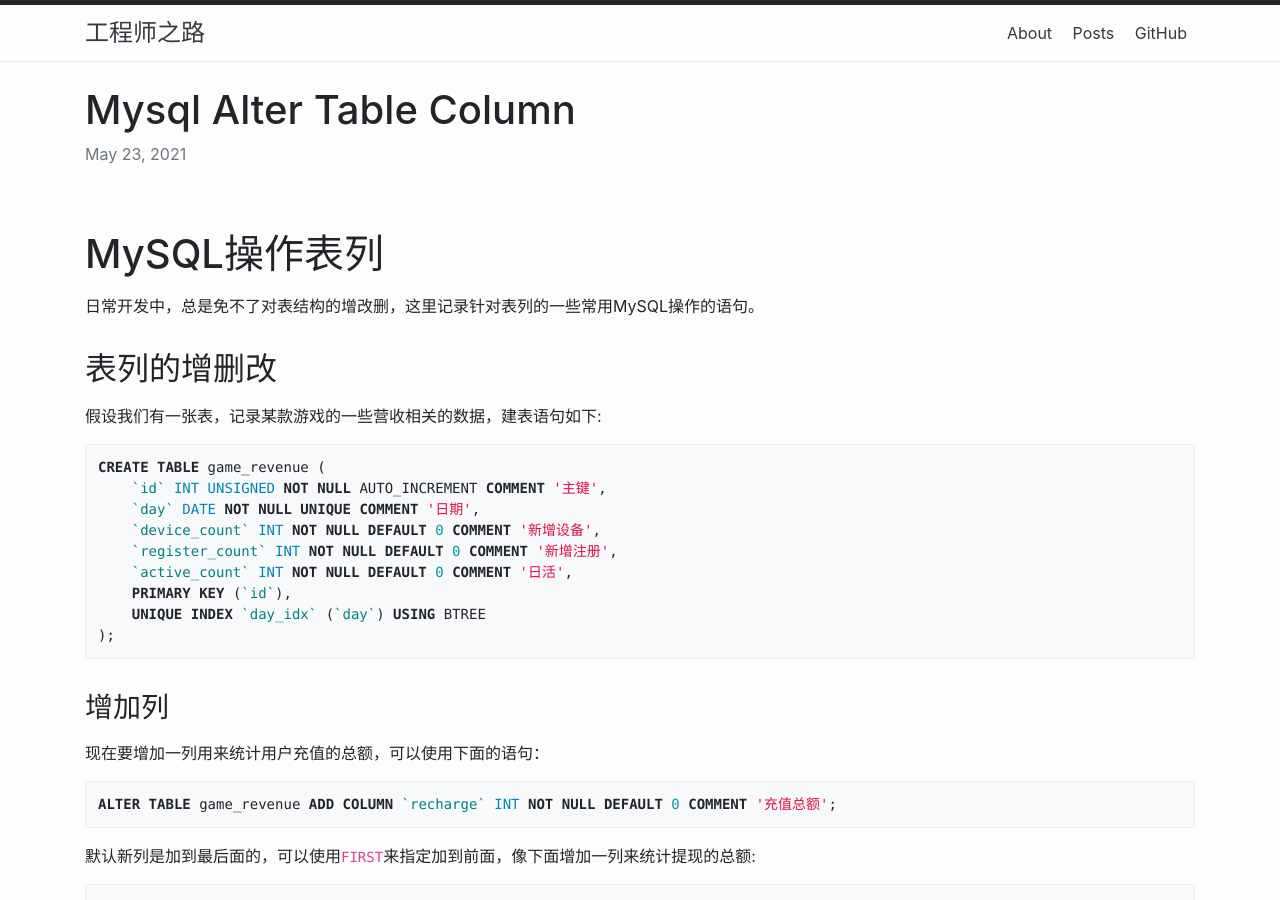
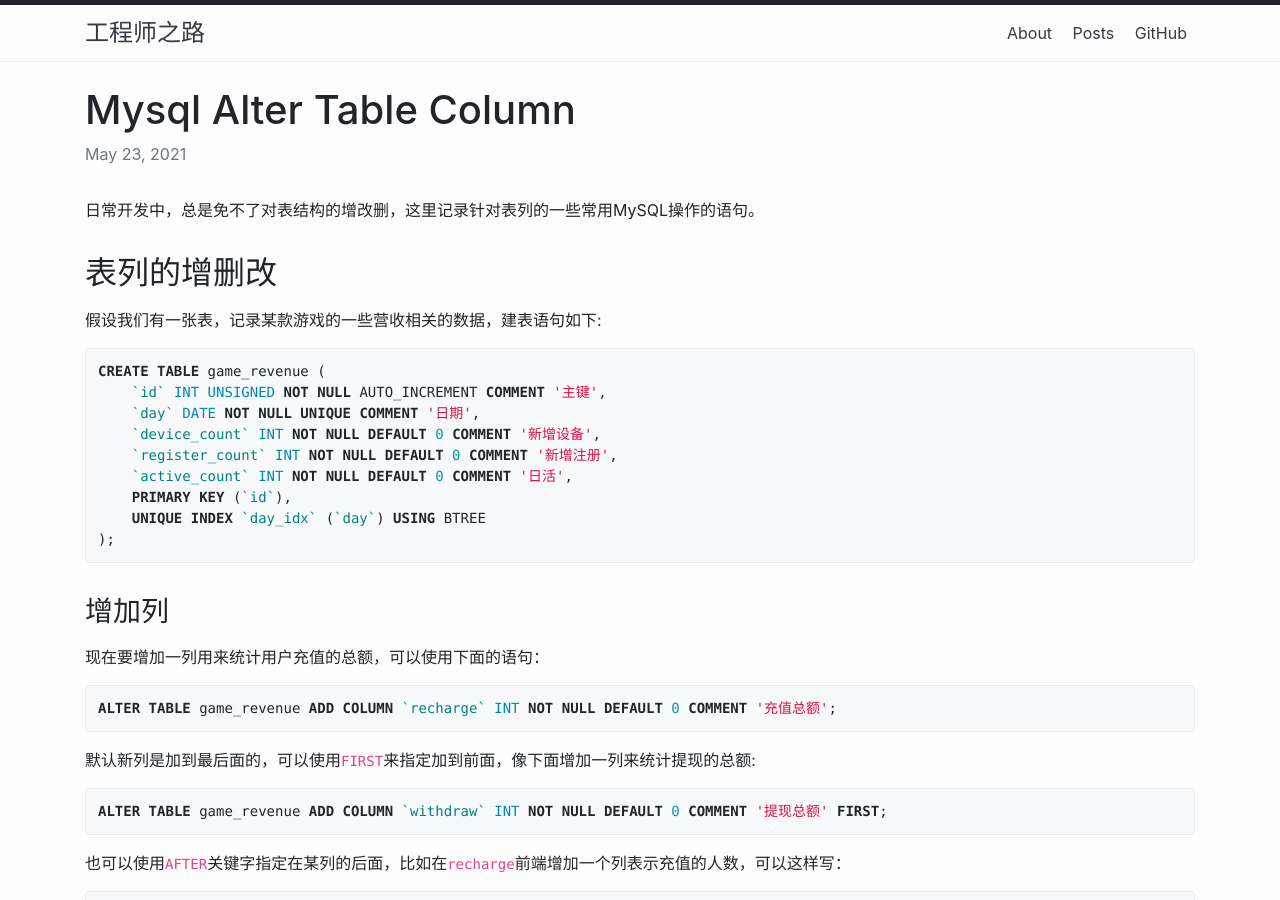
Before and after one commit to angtylook/angtylook.github.io, a Jekyll site: the page built from _posts/2021-05-23-mysql-alter-table-column.md, in a window 1280 px wide and 900 px high. Built offline with Jekyll 4.4.1, drawn with Linux system fonts in a browser that asks for light colours; our own code applies the rules of GitHub Pages for plain Markdown files.

Commit message:
modify format

```diff
--- a/_posts/2021-05-23-mysql-alter-table-column.md
+++ b/_posts/2021-05-23-mysql-alter-table-column.md
@@ -1,5 +1,3 @@
-# MySQL操作表列
-
 日常开发中，总是免不了对表结构的增改删，这里记录针对表列的一些常用MySQL操作的语句。
 
 ## 表列的增删改
```
